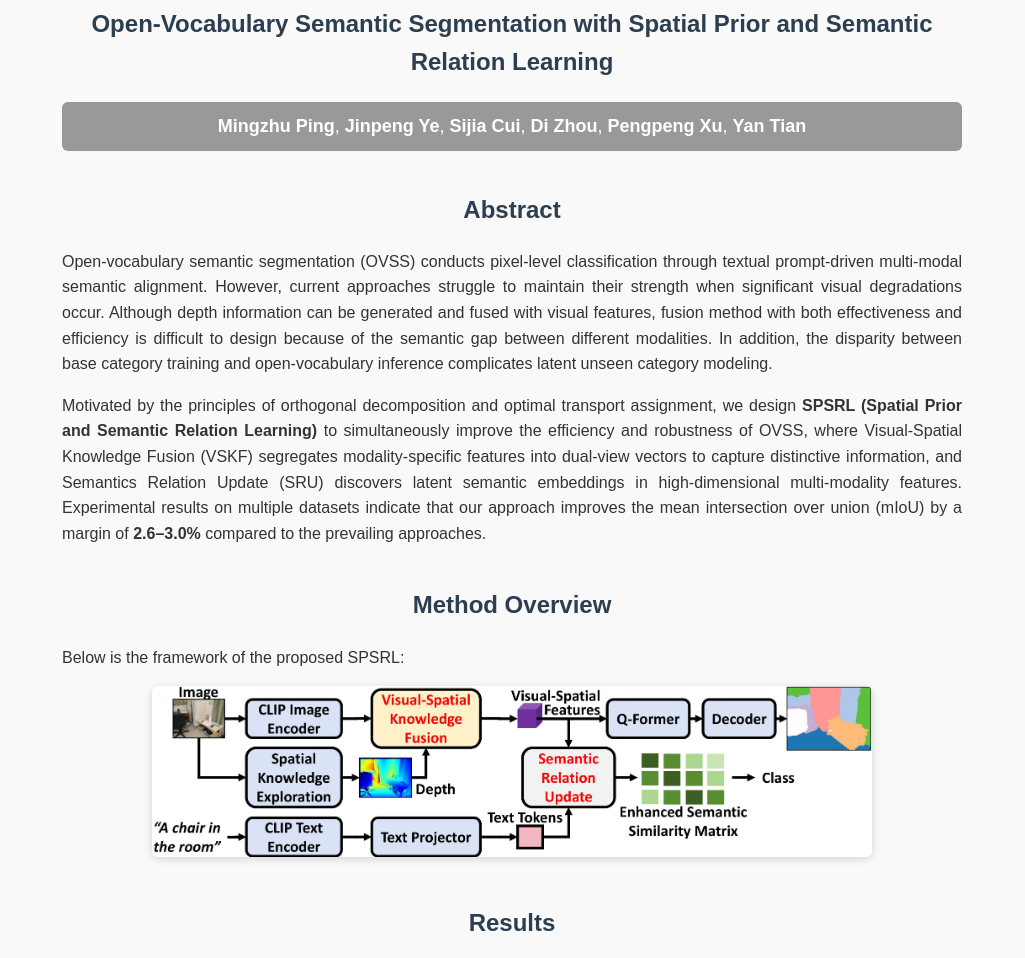
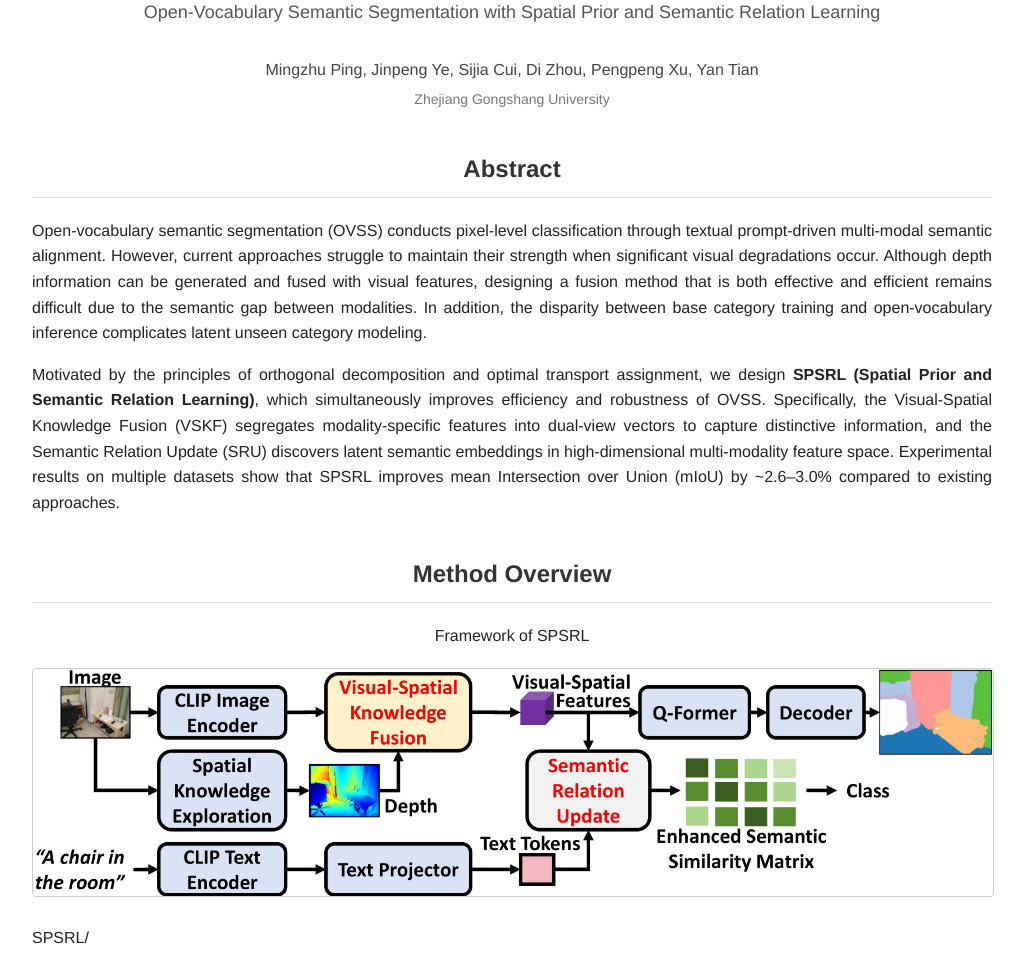
Before and after one commit to Tutuking22/SPSRL, a plain HTML site: page index.html in a window 1280 px wide. Shown: the part 109-1067 px from the top of the page, without its empty margins (128-1153 px from the left). Drawn offline with Linux system fonts and the light colour scheme.

Commit message:
Update index.html

```diff
--- a/index.html
+++ b/index.html
@@ -2,119 +2,117 @@
 <html lang="en">
 <head>
     <meta charset="UTF-8">
-    <title>SPSRL: Open-Vocabulary Semantic Segmentation</title>
+    <title>SPSRL — Zhejiang Gongshang University</title>
     <meta name="viewport" content="width=device-width, initial-scale=1">
     <style>
         body {
-            font-family: Arial, sans-serif;
-            max-width: 900px;
+            font-family: "Helvetica Neue", Helvetica, Arial, sans-serif;
+            max-width: 960px;
             margin: auto;
             padding: 20px;
+            color: #222;
+            background-color: #ffffff;
             line-height: 1.6;
-            background-color: #f9f9f9;
+        }
+        h1 {
+            text-align: center;
+            margin-bottom: 5px;
+            font-size: 36px;
+            font-weight: 700;
+        }
+        h2 {
+            text-align: center;
+            margin-top: 40px;
+            font-size: 24px;
+            font-weight: 600;
+            border-bottom: 1px solid #ddd;
+            padding-bottom: 8px;
             color: #333;
         }
-        h1, h2 {
+        .subtitle {
             text-align: center;
-            color: #2c3e50;
+            font-size: 18px;
+            color: #555;
+            margin-bottom: 30px;
         }
-        /* 作者名字底色灰色 */
         .authors {
             text-align: center;
-            font-size: 18px;
+            font-size: 16px;
+            color: #444;
+            margin-bottom: 6px;
+        }
+        .affiliation {
+            text-align: center;
+            font-size: 14px;
+            color: #777;
             margin-bottom: 30px;
-            background-color: #999999; /* 灰色 */
-            padding: 10px;
-            border-radius: 6px;
-            color: #fff; /* 文字白色更明显 */
         }
         .section {
-            margin-top: 40px;
+            margin-top: 30px;
         }
-        .center {
+        .img-box {
             text-align: center;
+            margin: 20px 0;
         }
         .img-box img {
-            max-width: 80%;
-            border-radius: 6px;
-            box-shadow: 0 2px 8px rgba(0,0,0,0.15);
+            max-width: 100%;
+            border: 1px solid #ccc;
+            border-radius: 4px;
         }
-        /* Citation 背景灰色 */
         .code-box {
-            background: #999999; /* 灰色 */
+            background-color: #f5f5f5;
             padding: 12px;
-            border-radius: 6px;
+            border: 1px solid #e0e0e0;
+            border-radius: 4px;
             font-family: monospace;
             overflow-x: auto;
-            color: #fff; /* 文字白色 */
+            color: #333;
         }
         p {
             text-align: justify;
         }
-        a {
-            color: #1e88e5;
-            text-decoration: none;
-        }
-        a:hover {
-            text-decoration: underline;
-        }
         footer {
             text-align: center;
-            margin-top: 50px;
-            color: #777;
+            margin-top: 60px;
             font-size: 14px;
+            color: #999;
         }
     </style>
 </head>
 <body>
 
 <h1>SPSRL</h1>
-<h2>Open-Vocabulary Semantic Segmentation with Spatial Prior and Semantic Relation Learning</h2>
+<div class="subtitle">Open‑Vocabulary Semantic Segmentation with Spatial Prior and Semantic Relation Learning</div>
 
-<p class="authors">
-    <strong>Mingzhu Ping</strong>,
-    <strong>Jinpeng Ye</strong>,
-    <strong>Sijia Cui</strong>,
-    <strong>Di Zhou</strong>,
-    <strong>Pengpeng Xu</strong>,
-    <strong>Yan Tian</strong>
-</p>
+<div class="authors">
+    Mingzhu Ping, Jinpeng Ye, Sijia Cui, Di Zhou, Pengpeng Xu, Yan Tian
+</div>
+<div class="affiliation">
+    Zhejiang Gongshang University
+</div>
 
 <div class="section">
     <h2>Abstract</h2>
     <p>
-        Open-vocabulary semantic segmentation (OVSS) conducts pixel-level classification through textual
-        prompt-driven multi-modal semantic alignment. However, current approaches struggle to maintain
-        their strength when significant visual degradations occur. Although depth information can be
-        generated and fused with visual features, fusion method with both effectiveness and efficiency
-        is difficult to design because of the semantic gap between different modalities. In addition,
-        the disparity between base category training and open-vocabulary inference complicates latent
-        unseen category modeling.
+        Open‑vocabulary semantic segmentation (OVSS) conducts pixel-level classification through textual prompt‑driven multi-modal semantic alignment. However, current approaches struggle to maintain their strength when significant visual degradations occur. Although depth information can be generated and fused with visual features, designing a fusion method that is both effective and efficient remains difficult due to the semantic gap between modalities. In addition, the disparity between base category training and open‑vocabulary inference complicates latent unseen category modeling.
     </p>
     <p>
-        Motivated by the principles of orthogonal decomposition and optimal transport assignment, we
-        design <strong>SPSRL (Spatial Prior and Semantic Relation Learning)</strong> to simultaneously improve the
-        efficiency and robustness of OVSS, where Visual-Spatial Knowledge Fusion (VSKF) segregates
-        modality-specific features into dual-view vectors to capture distinctive information, and
-        Semantics Relation Update (SRU) discovers latent semantic embeddings in high-dimensional
-        multi-modality features. Experimental results on multiple datasets indicate that our approach
-        improves the mean intersection over union (mIoU) by a margin of <strong>2.6–3.0%</strong> compared to the
-        prevailing approaches.
+        Motivated by the principles of orthogonal decomposition and optimal transport assignment, we design <strong>SPSRL (Spatial Prior and Semantic Relation Learning)</strong>, which simultaneously improves efficiency and robustness of OVSS. Specifically, the Visual‑Spatial Knowledge Fusion (VSKF) segregates modality‑specific features into dual‑view vectors to capture distinctive information, and the Semantic Relation Update (SRU) discovers latent semantic embeddings in high‑dimensional multi‑modality feature space. Experimental results on multiple datasets show that SPSRL improves mean Intersection over Union (mIoU) by ~2.6–3.0% compared to existing approaches.
     </p>
 </div>
 
 <div class="section">
     <h2>Method Overview</h2>
-    <p>Below is the framework of the proposed SPSRL:</p>
-    <div class="center img-box">
+    <p style="text-align:center;">Framework of SPSRL</p>
+    <div class="img-box">
         <img src="SPSRL/assets/framework.jpg" alt="Method Framework">
     </div>
-</div>
+</div>SPSRL/
 
 <div class="section">
     <h2>Results</h2>
-    <p>You can upload your result figure and replace the placeholder below:</p>
-    <div class="center img-box">
+    <p style="text-align:center;">(Results placeholder — upload result image in <code>assets/</code>)</p>
+    <div class="img-box">
         <img src="assets/results_placeholder.png" alt="Results Placeholder">
     </div>
 </div>
@@ -123,7 +121,7 @@
     <h2>Citation</h2>
     <div class="code-box">
 @article{SPSRL2025,<br>
-&nbsp;&nbsp;title={SPSRL: Open-Vocabulary Semantic Segmentation with Spatial Prior and Semantic Relation Learning},<br>
+&nbsp;&nbsp;title={SPSRL: Open‑Vocabulary Semantic Segmentation with Spatial Prior and Semantic Relation Learning},<br>
 &nbsp;&nbsp;author={Mingzhu Ping and Jinpeng Ye and Sijia Cui and Di Zhou and Pengpeng Xu and Yan Tian},<br>
 &nbsp;&nbsp;year={2025}<br>
 }
@@ -131,7 +129,7 @@
 </div>
 
 <footer>
-    © 2025 SPSRL Project
+    &copy; 2025 SPSRL — Zhejiang Gongshang University
 </footer>
 
 </body>
```
